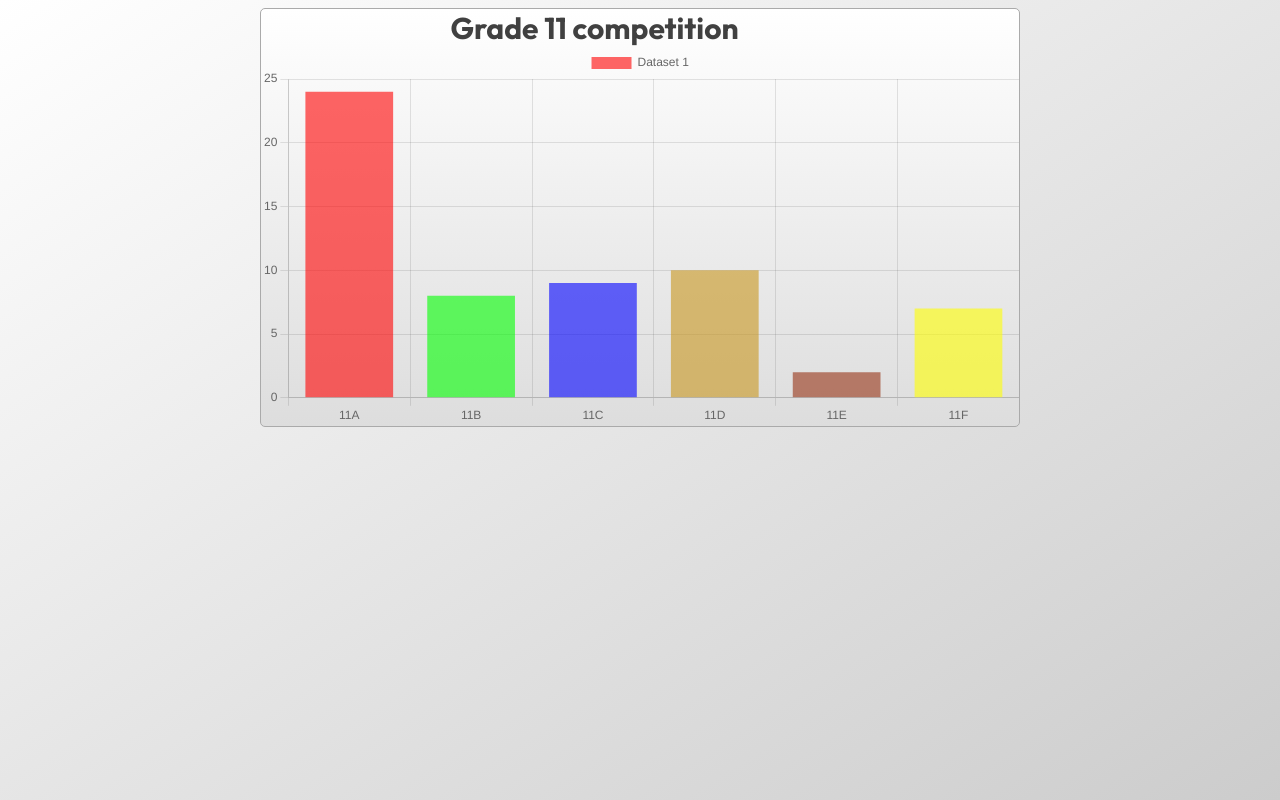
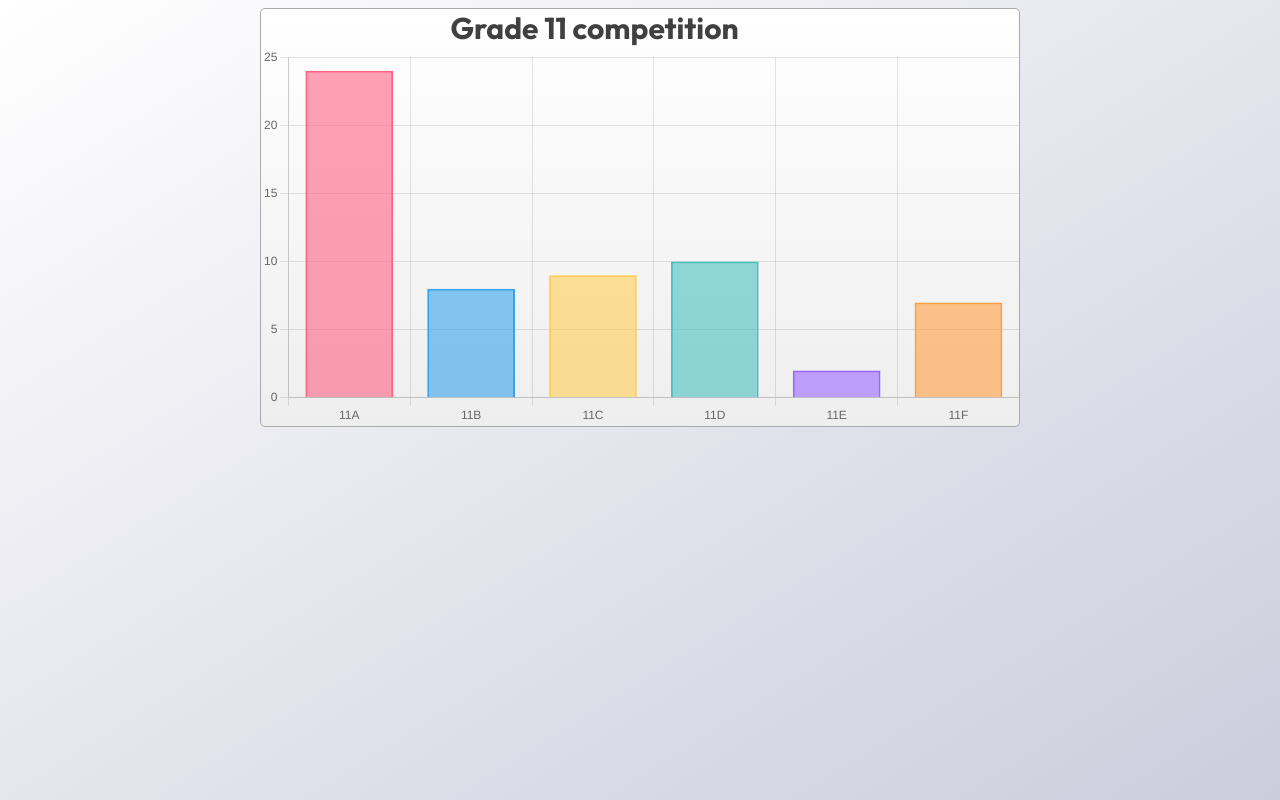
Before and after one commit to GergiiA/countingPoints, a Flask app: page / in a window 1280 px wide. Run offline with Flask 3, Linux system fonts and the light colour scheme; data comes from the database, SQL or seed files in the repository; both versions use the stored data as it was after the commit.

Commit message:
Visual changes

```diff
--- a/main.py
+++ b/main.py
@@ -1,7 +1,7 @@
 import flask
 import sqlite3
 import hashlib
-from flask import render_template, request, redirect, url_for
+from flask import render_template, redirect, url_for
 
 
 app=flask.Flask(__name__)
--- a/static/css/main.css
+++ b/static/css/main.css
@@ -1,7 +1,7 @@
 html{
     width: 100%;
     height: 100%;
-    background-image: linear-gradient(to bottom right, #FFFFFF, #CCCCCC);
+    background-image: linear-gradient(to bottom right, #FFFFFF, #CCCCDD);
 }
 
 
@@ -15,7 +15,8 @@ div{
    border-width: 1px;
    border-color: #AAAAAA;
    border-radius: 5px;
-   background-image: linear-gradient(#FFFFFF, #DDDDDD);
+   background-image: linear-gradient(#FFFFFF, #EEEEEE);
+
 }
 
 
--- a/static/js/home.js
+++ b/static/js/home.js
@@ -7,8 +7,11 @@ const data = {
     {
       label: 'Dataset 1',
       data: yValues,
-      borderColor: ' #000000',
-      backgroundColor: barColors
+      borderColor: '#000000',
+      backgroundColor: barColors,
+      hoverBackgroundColor: barColors2,
+      borderWidth: 2,
+      borderColor: barColors2,
     }
   ]
 };
@@ -25,6 +28,9 @@ const config = {
       title: {
         display: false,
         text: 'Chart.js Bar Chart'
+      },
+      legend: {
+        display: false
       }
     }
   },
--- a/templates/newHome.html
+++ b/templates/newHome.html
@@ -19,7 +19,15 @@
 
 var xValues = ["11A", "11B", "11C", "11D", "11E", "11F"];
 var yValues = {{scores}};
-var barColors = ["rgba(255, 0, 0, 0.6)", "rgba(0, 255, 0, 0.6)","rgba(0, 0, 255, 0.6)","rgba(200, 150, 30, 0.6)","rgba(150, 50, 20, 0.6)", "rgba(255, 255, 0, 0.6)"];
+var barColors = [
+    "rgba(255, 99, 132, 0.6)",
+    "rgba(54, 162, 235, 0.6)",
+    "rgba(255, 206, 86, 0.6)",
+    "rgba(75, 192, 192, 0.6)",
+    "rgba(153, 102, 255, 0.6)",
+    "rgba(255, 159, 64, 0.6)" ];
+var barColors2 = barColors.map(c => c.replace(/rgba\((\d+), (\d+), (\d+), [\d.]+\)/, 'rgba($1, $2, $3, 1)'));
+
 </script>
 <script src="{{url_for('static', filename='js/home.js')}}"></script>
     </div>
```
Also changed, not shown: database.db.
